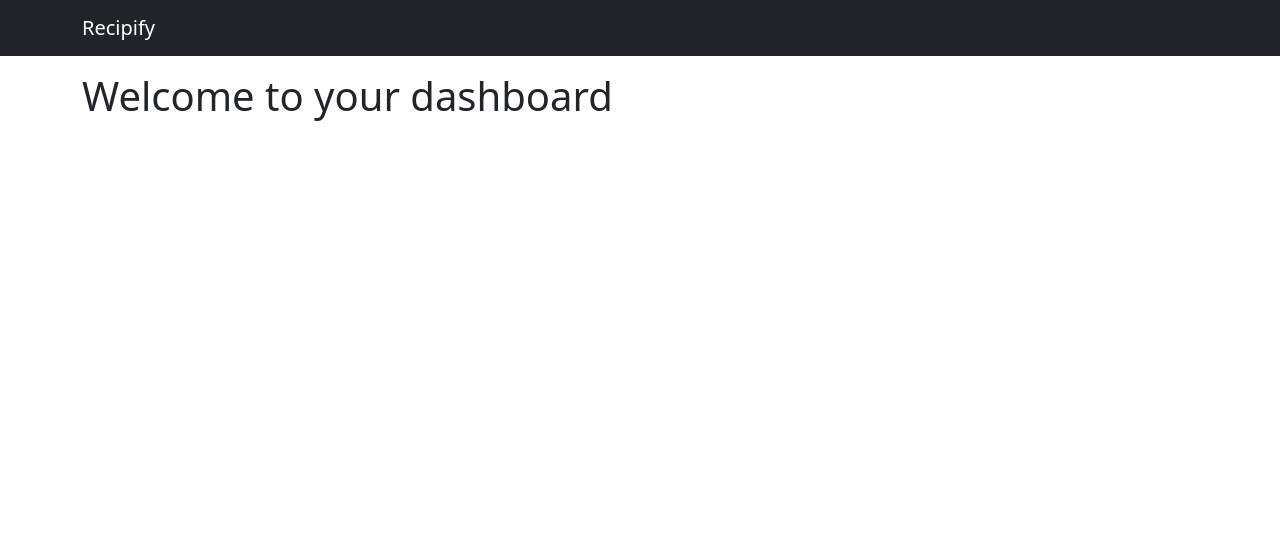
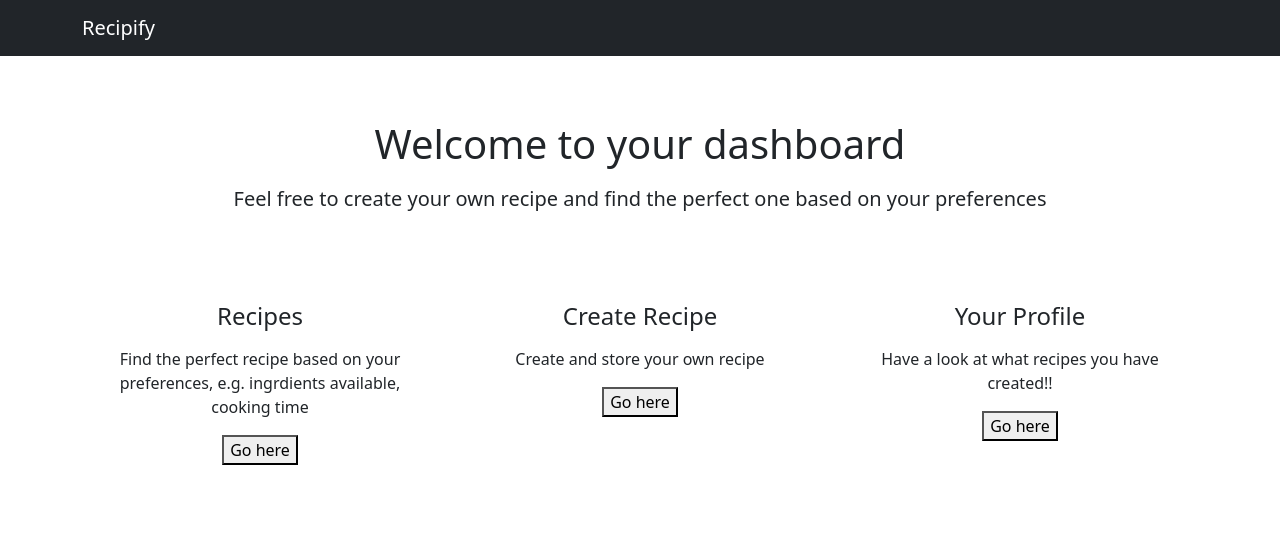
Before and after one commit to Jiwei-Cao/SEG-Coursework-1-Green-6, a Django app: template recipes/templates/dashboard.html in a window 1280 px wide. Shown: the top 536 px of the page. Run offline with Django 5.2, Linux system fonts and the light colour scheme; the template is opened without the code that fills it, so the values that code supplies are empty; some libraries are stand-ins or nearby versions.

Commit message:
add description of website and its functionalities

```diff
--- a/recipes/templates/dashboard.html
+++ b/recipes/templates/dashboard.html
@@ -1,10 +1,34 @@
 {% extends 'base_content.html' %}
 {% block content %}
-<div class="container">
-  <div class="row">
+<div class="container py-5">
+  <div class="row text-center mb-5">
     <div class="col-12">
       <h1>Welcome to your dashboard {{ user.username }}</h1>
+      <p class = "lead my-3 hero-text">Feel free to create your own recipe and find the perfect one based on your preferences</p>
     </div>
   </div>
+    <div class = "row justify-content-center g-4">
+      <div class = "col-md-4 text-align-center">
+        <div class = "feature-item text-center p-4">
+        <h2 class = "h4 mb-3">Recipes</h2>
+        <p>Find the perfect recipe based on your preferences, e.g. ingrdients available, cooking time</p>
+        <button>Go here</button>
+      </div>
+      </div>
+      <div class = "col-md-4 text-align-center">
+        <div class = "feature-item text-center p-4">
+        <h2 class = "h4 mb-3">Create Recipe</h2>
+        <p>Create and store your own recipe</p>
+        <button>Go here</button>
+      </div>
+      </div>
+      <div class = "col-md-4 text-align-center">
+        <div class = "feature-item text-center p-4">
+        <h2 class = "h4 mb-3">Your Profile</h2>
+        <p>Have a look at what recipes you have created!!</p>
+        <button>Go here</button>
+      </div>
+      </div>
+    </div>
 </div>
 {% endblock %}
```
